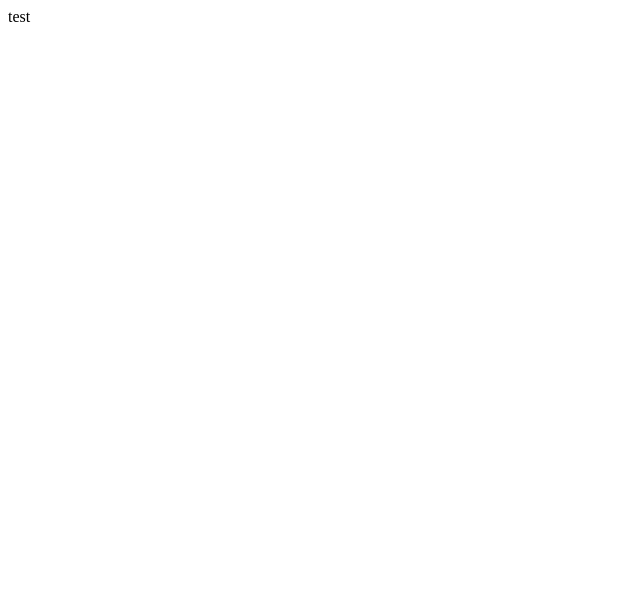
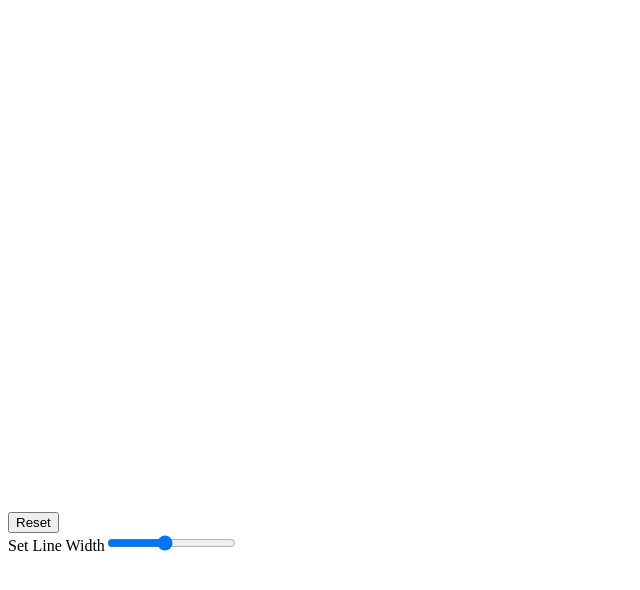
Before and after one commit to litepupp/ML-Models, a React (Create React App) app in the folder NeuralNets/Feedforward/typescript/tensorflow.js/: page / in a window 1280 px wide. Shown: the top 590 px of the page, without its empty margins (0-640 px from the left). Built offline with nearby package versions, Linux system fonts and the light colour scheme.

Commit message:
created drawing canvas

```diff
--- a/NeuralNets/Feedforward/typescript/tensorflow.js/src/App.tsx
+++ b/NeuralNets/Feedforward/typescript/tensorflow.js/src/App.tsx
@@ -1,7 +1,7 @@
-import React from "react";
+import DrawCanvas from "./components/DrawCanvas/DrawCanvas";
 
 function App() {
-  return <>test</>;
+  return <DrawCanvas />;
 }
 
 export default App;
--- /dev/null
+++ b/NeuralNets/Feedforward/typescript/tensorflow.js/src/components/DrawCanvas/DrawCanvas.tsx
@@ -0,0 +1,98 @@
+import { useEffect, useRef, useState, MouseEvent, ChangeEvent } from "react";
+
+const DrawCanvas = () => {
+  const [isDrawing, setIsDrawing] = useState<boolean>(false);
+  const [lineWidth, setLineWidth] = useState<number>(5);
+
+  const canvasRef = useRef<HTMLCanvasElement>(null);
+  const contextRef = useRef<CanvasRenderingContext2D | null>(null);
+
+  useEffect(() => {
+    const canvas = canvasRef.current;
+    if (canvas !== null) {
+      canvas.width = 500;
+      canvas.height = 500;
+
+      const context = canvas.getContext("2d");
+      if (context !== null) {
+        context.lineCap = "round";
+        context.strokeStyle = "black";
+        context.lineWidth = lineWidth;
+        contextRef.current = context;
+      }
+    }
+  }, []);
+
+  const startDrawing = ({ nativeEvent }: MouseEvent) => {
+    const { offsetX, offsetY } = nativeEvent;
+
+    contextRef.current?.beginPath();
+    contextRef.current?.moveTo(offsetX, offsetY);
+    setIsDrawing(true);
+  };
+
+  const drawLine = ({ nativeEvent }: MouseEvent) => {
+    if (!isDrawing) return;
+
+    const { offsetX, offsetY } = nativeEvent;
+
+    contextRef.current?.lineTo(offsetX, offsetY);
+    contextRef.current?.stroke();
+  };
+
+  const stopDrawing = ({ nativeEvent }: MouseEvent) => {
+    contextRef.current?.closePath();
+    setIsDrawing(false);
+  };
+
+  const clearCanvas = () => {
+    const canvas = canvasRef.current;
+    if (canvas !== null) {
+      const context = canvas.getContext("2d");
+      if (context !== null) {
+        context.fillStyle = "white";
+        context.fillRect(0, 0, canvas.width, canvas.height);
+      }
+    }
+  };
+
+  const handleWidthChange = (event: ChangeEvent<HTMLInputElement>) => {
+    setLineWidth(Number(event.target.value));
+    const canvas = canvasRef.current;
+    if (canvas !== null) {
+      const context = canvas.getContext("2d");
+      if (context !== null) {
+        context.lineWidth = lineWidth;
+      }
+    }
+  };
+
+  return (
+    <div>
+      <canvas
+        className="canvas-container"
+        ref={canvasRef}
+        onMouseDown={startDrawing}
+        onMouseMove={drawLine}
+        onMouseUp={stopDrawing}
+        onMouseLeave={stopDrawing}
+      />
+      <br />
+      <input type="reset" onClick={clearCanvas} />
+      <br />
+      <label>
+        Set Line Width
+        <input
+          type="range"
+          value={lineWidth}
+          min={1}
+          max={10}
+          step={1}
+          onChange={handleWidthChange}
+        />
+      </label>
+    </div>
+  );
+};
+
+export default DrawCanvas;
```
Also changed, not shown: NeuralNets/Feedforward/typescript/tensorflow.js/src/components/DrawCanvas/DrawCanvas.css (added).
